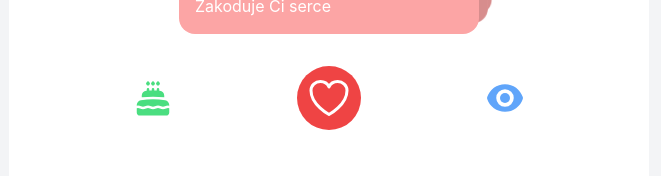
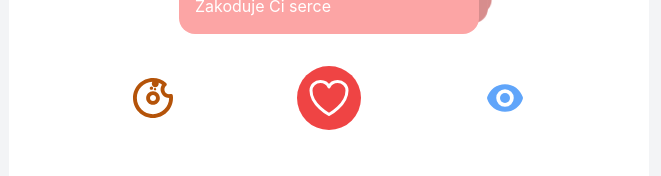
Before and after one commit to ArexSpeed/tindarek, a React (Vite) app: page /discover in a window 1280 px wide. Shown: the part 548-724 px from the top of the page, without its empty margins (311-972 px from the left). Built offline with nearby package versions, Linux system fonts and the light colour scheme.

Commit message:
icons animation

```diff
--- a/src/components/CardActions.tsx
+++ b/src/components/CardActions.tsx
@@ -1,5 +1,5 @@
-import React, { useEffect, useState } from "react";
-import { CakeSolidIcon, EyeSolidIcon, HeartIcon } from "./Icons";
+import { useEffect, useState } from "react";
+import { CakeIcon, EyeSolidIcon, HeartIcon } from "./Icons";
 import { useAppDispatch, useAppSelector } from "../context/store";
 import { selectedCurrentUser } from "../context/slices/cardSlice";
 import { Link } from "react-router-dom";
@@ -8,6 +8,7 @@ import { addMatch } from "../context/slices/matchSlice";
 
 export const CardActions = () => {
   const [user, setUser] = useState(users[0]);
+  const [animateCookie, setAnimateCookie] = useState(false);
   const selectedUserId = useAppSelector(selectedCurrentUser);
   const dispatch = useAppDispatch();
 
@@ -16,13 +17,23 @@ export const CardActions = () => {
     if (findUser) setUser(findUser);
   }, [selectedUserId]);
 
+  useEffect(() => {
+    const timer = setTimeout(() => {
+      setAnimateCookie(false);
+    }, 1000);
+    return () => clearTimeout(timer);
+  }, [animateCookie]);
+
   return (
     <section className="flex flex-row items-center w-full pt-8 justify-evenly">
-      <button className="flex items-center justify-center bg-transparent rounded-full w-14 h-14">
-        <CakeSolidIcon className="w-10 h-10 text-green-400" />
+      <button
+        className="flex items-center justify-center transition-transform transform bg-transparent rounded-full outline-none w-14 h-14 active:scale-75"
+        onClick={() => setAnimateCookie(true)}
+      >
+        <CakeIcon className="w-10 h-10 text-amber-700" />
       </button>
       <button
-        className="flex items-center justify-center w-16 h-16 bg-red-500 rounded-full"
+        className="button animate"
         onClick={() => dispatch(addMatch(user))}
       >
         <HeartIcon className="w-12 h-12 text-white" />
@@ -33,6 +44,16 @@ export const CardActions = () => {
       >
         <EyeSolidIcon className="w-10 h-10 text-blue-400" />
       </Link>
+      {animateCookie && (
+        <div className="absolute left-0 z-30 top-20">
+          <div className="text-[72px] font-bold text-red-500 -rotate-[30deg] animate-ping animation-delay-150">
+            MNIAM!!
+          </div>
+          <div className="text-[72px] font-bold text-red-400 -rotate-[30deg] animate-ping">
+            MNIAM!!
+          </div>
+        </div>
+      )}
     </section>
   );
 };
--- a/src/components/Icons.tsx
+++ b/src/components/Icons.tsx
@@ -277,3 +277,31 @@ export function SendIcon(props: SVGAttributes<SVGElement>) {
     </svg>
   );
 }
+
+export function CakeIcon(props: SVGAttributes<SVGElement>) {
+  return (
+    <svg
+      fill="currentColor"
+      version="1.1"
+      id="Capa_1"
+      viewBox="0 0 526.199 526.199"
+      {...props}
+    >
+      <g>
+        <path
+          d="M220.6,133.4c0-12.1,9.9-22,22-22s22,9.8,22,22c0,12.1-9.899,21.9-22,21.9S220.6,145.5,220.6,133.4z M285.301,162.6
+		c8.6,2.3,17.398-2.9,19.699-11.5s-2.9-17.4-11.5-19.6c-8.6-2.3-17.4,2.9-19.6,11.5C271.5,151.6,276.699,160.4,285.301,162.6z
+		 M353.199,263.1c0,49.701-40.398,90.1-90.099,90.1c-49.7,0-90.1-40.398-90.1-90.1c0-49.7,40.4-90.1,90.1-90.1
+		C312.801,173,353.199,213.4,353.199,263.1z M302.699,263.1c0-21.799-17.799-39.6-39.599-39.6c-21.8,0-39.6,17.8-39.6,39.6
+		c0,21.801,17.8,39.6,39.6,39.6C284.9,302.699,302.699,284.9,302.699,263.1z M526.199,263.1c0,145.1-118.1,263.1-263.099,263.1
+		C118,526.199,0,408.199,0,263.1S118,0,263.1,0c63.3,0,124.599,23,172.599,64.8c5.5,4.8,8.701,11.8,8.701,19.1
+		c0,7.3-3.201,14.3-8.801,19.1c-18.4,15.8-26.1,40.1-20.199,63.4c7.1,28,32.199,47.5,61,47.5c5,0,10.1-0.6,15.1-1.8
+		c0.5-0.2,1.1-0.3,1.4-0.4c7.1-1.9,14.699-0.6,20.699,3.6c6.1,4.1,10,10.7,10.801,18C525.6,244,526.199,253.8,526.199,263.1z
+		 M475.699,264.4C424.1,264.1,379.1,229,366.4,178.9c-8.201-32.1-2-65.1,16-91.6c-14.4-9.8-29.9-17.6-46-23.6
+		c1,3.8,1.799,7.7,1.799,11.9c0,25.1-20.398,45.5-45.6,45.5c-25.1,0-45.5-20.4-45.5-45.5c0-9.1,2.7-17.5,7.3-24.7
+		C141.2,55.6,50.5,148.8,50.5,263.1c0,117.201,95.4,212.6,212.6,212.6C379.9,475.699,475,381.1,475.699,264.4z"
+        />
+      </g>
+    </svg>
+  );
+}
--- a/src/index.css
+++ b/src/index.css
@@ -55,3 +55,93 @@ body {
     font-weight: bold;
     cursor: pointer;
   }
+
+  .button {
+    position: relative;
+    border-radius: 100%;
+    width: 64px;
+    height: 64px;
+    display: flex;
+    justify-content: center;
+    align-items: center;
+    border: none;
+    color: #fff;
+    cursor: pointer;
+    background-color: #ef4444;
+    transition: all 0.2s ease;
+  }
+  .button:active {
+    transform: scale(0.96);
+  }
+  .button:before,
+  .button:after {
+    position: absolute;
+    content: "";
+    width: 150%;
+    left: 50%;
+    height: 100%;
+    transform: translateX(-50%);
+    z-index: -1000;
+    background-repeat: no-repeat;
+  }
+  .button.animate::before {
+    top: -70%;
+    background-image: radial-gradient(circle, #ef4444 20%, transparent 20%),
+      radial-gradient(circle, transparent 20%, #ef4444 20%, transparent 30%),
+      radial-gradient(circle, #ef4444 20%, transparent 20%),
+      radial-gradient(circle, #ef4444 20%, transparent 20%),
+      radial-gradient(circle, transparent 10%, #ef4444 15%, transparent 20%),
+      radial-gradient(circle, #ef4444 20%, transparent 20%),
+      radial-gradient(circle, #ef4444 20%, transparent 20%),
+      radial-gradient(circle, #ef4444 20%, transparent 20%),
+      radial-gradient(circle, #ef4444 20%, transparent 20%);
+    background-size: 10% 10%, 20% 20%, 15% 15%, 20% 20%, 18% 18%, 10% 10%, 15% 15%,
+      10% 10%, 18% 18%;
+    animation: greentopBubbles ease-in-out 0.6s forwards infinite;
+  }
+  @keyframes greentopBubbles {
+    0% {
+      background-position: 5% 90%, 10% 90%, 10% 90%, 15% 90%, 25% 90%, 25% 90%,
+        40% 90%, 55% 90%, 70% 90%;
+    }
+    50% {
+      background-position: 0% 80%, 0% 20%, 10% 40%, 20% 0%, 30% 30%, 22% 50%,
+        50% 50%, 65% 20%, 90% 30%;
+    }
+    100% {
+      background-position: 0% 70%, 0% 10%, 10% 30%, 20% -10%, 30% 20%, 22% 40%,
+        50% 40%, 65% 10%, 90% 20%;
+      background-size: 0% 0%, 0% 0%, 0% 0%, 0% 0%, 0% 0%, 0% 0%;
+    }
+  }
+  .button.animate::after {
+    bottom: -70%;
+    background-image: radial-gradient(circle, #ef4444 20%, transparent 20%),
+      radial-gradient(circle, #ef4444 20%, transparent 20%),
+      radial-gradient(circle, transparent 10%, #ef4444 15%, transparent 20%),
+      radial-gradient(circle, #ef4444 20%, transparent 20%),
+      radial-gradient(circle, #ef4444 20%, transparent 20%),
+      radial-gradient(circle, #ef4444 20%, transparent 20%),
+      radial-gradient(circle, #ef4444 20%, transparent 20%);
+    background-size: 15% 15%, 20% 20%, 18% 18%, 20% 20%, 15% 15%, 20% 20%, 18% 18%;
+    animation: greenbottomBubbles ease-in-out 0.6s forwards infinite;
+  }
+  @keyframes greenbottomBubbles {
+    0% {
+      background-position: 10% -10%, 30% 10%, 55% -10%, 70% -10%, 85% -10%,
+        70% -10%, 70% 0%;
+    }
+    50% {
+      background-position: 0% 80%, 20% 80%, 45% 60%, 60% 100%, 75% 70%, 95% 60%,
+        105% 0%;
+    }
+    100% {
+      background-position: 0% 90%, 20% 90%, 45% 70%, 60% 110%, 75% 80%, 95% 70%,
+        110% 10%;
+      background-size: 0% 0%, 0% 0%, 0% 0%, 0% 0%, 0% 0%, 0% 0%;
+    }
+  }
+
+  .animation-delay-150 {
+    animation-delay: 150ms;
+  }
--- a/src/pages/AccountDetails.tsx
+++ b/src/pages/AccountDetails.tsx
@@ -17,9 +17,11 @@ const AccountDetails = () => {
       <div className="flex flex-col items-start justify-start w-full h-full mb-16">
         <div className="relative">
           <img src={user?.imageSrc} className="w-full" />
-          <button className="absolute flex items-center justify-center bg-red-500 rounded-full right-2 -bottom-4 w-14 h-14">
-            <HeartIcon className="w-10 h-10 text-white" />
-          </button>
+          <div className="absolute flex items-center justify-center w-16 h-16 bg-red-500 rounded-full right-2 -bottom-6">
+            <button className="w-16 h-16 rounded-full button animate">
+              <HeartIcon className="w-10 h-10 text-white" />
+            </button>
+          </div>
         </div>
         <div className="flex flex-col p-4">
           <p className="text-xl text-black">
--- a/src/pages/Discover.tsx
+++ b/src/pages/Discover.tsx
@@ -1,4 +1,3 @@
-import React from "react";
 import { Layout } from "../components/Layout";
 import { Cards } from "../components/Cards";
 import { CardActions } from "../components/CardActions";
@@ -8,7 +7,7 @@ const Discover = () => {
   return (
     <Layout>
       <TopBar />
-      <div className="flex flex-col justify-center w-full h-full overflow-hidden">
+      <div className="relative flex flex-col justify-center w-full h-full overflow-hidden">
         <Cards />
         <CardActions />
       </div>
```
